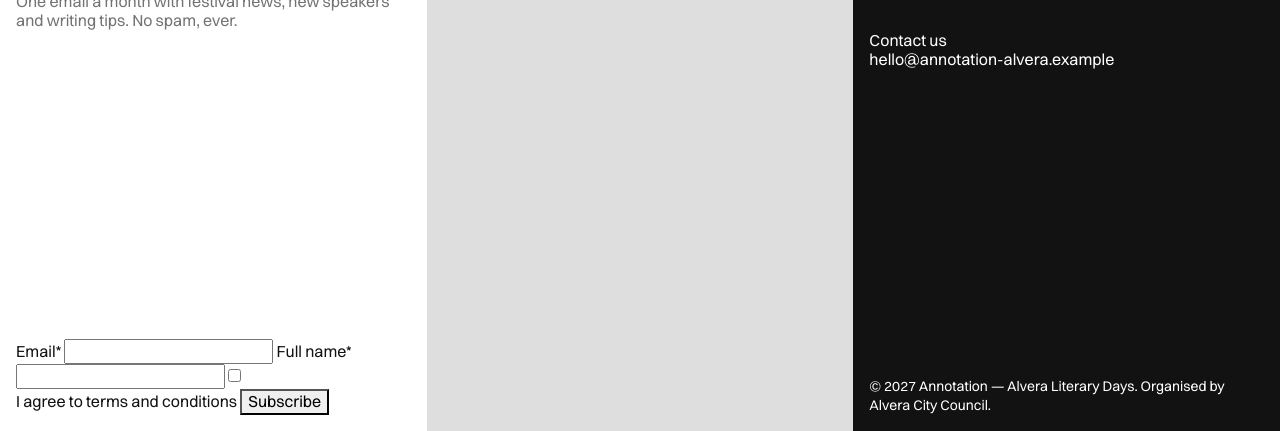
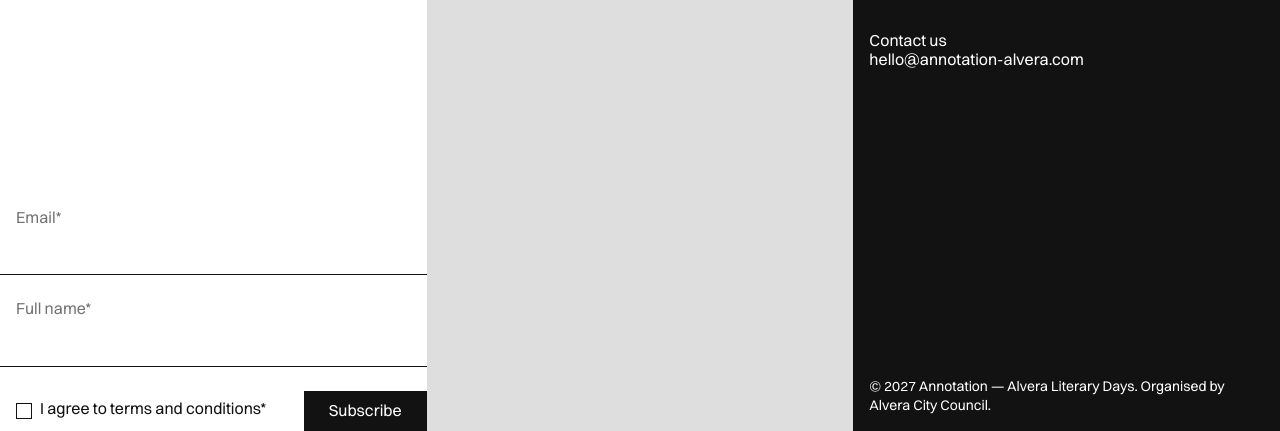
Before and after one commit to lcaballerogar/uoc-hcss-2-pec2, a website built with Parcel: page src/index.html in a window 1280 px wide. Shown: the part 475-906 px from the top of the page. Built offline with nearby package versions, Linux system fonts and the light colour scheme.

Commit message:
feat: add newsletter form with Bootstrap forms

```diff
--- a/src/assets/styles/components/_footer.scss
+++ b/src/assets/styles/components/_footer.scss
@@ -21,6 +21,9 @@
  * 4. Neutral 950 is too dark for the default focus outline (1.61:1).
  * 5. Contact sits in the middle of the free space, as in the design.
  * 6. Links take the color of their column (white on the dark one).
+ * 7. Only the text is inset. The form reaches the edges of the column, as
+ *    in the design: field lines span its full width and the button sits in
+ *    the bottom right corner.
  */
 
 .c-footer {
@@ -36,14 +39,16 @@
 .c-footer__newsletter {
   display: flex;
   flex-direction: column;
-  padding: variables.$spacing-footer;
+  padding-block-start: variables.$spacing-footer; /* [7] */
 }
 
 .c-footer__title {
+  padding-inline: variables.$spacing-footer; /* [7] */
   margin-block-start: auto; /* [2] */
 }
 
 .c-footer__intro {
+  padding-inline: variables.$spacing-footer; /* [7] */
   margin-block-end: auto; /* [2] */
 }
 
--- /dev/null
+++ b/src/assets/styles/components/_newsletter.scss
@@ -0,0 +1,61 @@
+/*------------------------------------*\
+  #NEWSLETTER
+\*------------------------------------*/
+
+@use "../settings/variables";
+
+/**
+ * Newsletter sign-up form, built on Bootstrap's forms and buttons.
+ * Bootstrap classes give the base styles and behaviour of the controls;
+ * c-newsletter classes adapt them to the design.
+ *
+ * 1. Fields are underlined, not boxed: only the bottom border remains.
+ *    Bootstrap has a single variable for all four borders, so the change
+ *    is made here.
+ * 2. Labels and inputs share the same inset, so their text lines up.
+ * 3. Same box as the header controls: 40px minimum height.
+ * 4. The button sits in the bottom right corner of the column.
+ * 5. Minimum space above the form when its container leaves no free space.
+ */
+
+.c-newsletter {
+  margin-block-start: variables.$spacing-m; /* [5] */
+}
+
+.c-newsletter__field {
+  margin-block-end: variables.$spacing-m;
+}
+
+.c-newsletter__label {
+  padding-inline: variables.$spacing-footer; /* [2] */
+}
+
+.c-newsletter__input {
+  min-block-size: variables.$size-control-min-height; /* [3] */
+  padding-inline: variables.$spacing-footer; /* [2] */
+  border-color: variables.$color-text-primary;
+  border-width: 0 0 1.5px; /* [1] */
+}
+
+.c-newsletter__actions {
+  display: flex;
+  flex-wrap: wrap;
+  gap: variables.$spacing-s;
+  align-items: center;
+  justify-content: space-between;
+}
+
+.c-newsletter__terms {
+  margin-block-end: 0;
+  margin-inline-start: variables.$spacing-footer; /* [2] */
+}
+
+.c-newsletter__submit {
+  display: flex;
+  align-items: center;
+  min-block-size: variables.$size-control-min-height; /* [3] */
+  padding-block: variables.$spacing-control-block;
+  padding-inline: variables.$spacing-control-inline;
+  margin-inline-start: auto; /* [4] */
+  line-height: variables.$line-height-tight;
+}
--- a/src/assets/styles/main.scss
+++ b/src/assets/styles/main.scss
@@ -42,6 +42,7 @@
  * COMPONENTS
  * Header...............Site header and main navigation (Bootstrap navbar).
  * Footer...............Site footer and its components.
+ * Newsletter...........Newsletter sign-up form (Bootstrap forms and buttons).
  *
  * UTILITIES
  * (none yet)
@@ -119,4 +120,5 @@
 @layer components {
   @include meta.load-css("components/header");
   @include meta.load-css("components/footer");
+  @include meta.load-css("components/newsletter");
 }
--- a/src/assets/styles/settings/_bootstrap-config.scss
+++ b/src/assets/styles/settings/_bootstrap-config.scss
@@ -19,11 +19,17 @@
  * 6. Breakpoints come from the design tokens, so the project and Bootstrap
  *    share one source. In rem, media queries also respond to the font size
  *    the user sets in the browser.
+ * 7. "dark" is the project's darkest neutral, used by the newsletter
+ *    button (.btn-dark).
+ * 8. Form labels in secondary text, as in the designs.
+ * 9. Bootstrap's default checkbox border is a translucent grey (about
+ *    1.4:1 on white). WCAG 1.4.11 asks for 3:1 on form controls.
  */
 
 $config: (
   "enable-rounded": false, /* [1] */
   "primary": variables.$color-blue-800, /* [2] */
+  "dark": variables.$color-neutral-950, /* [7] */
   "font-family-sans-serif": variables.$font-family-sans,
   "body-color": variables.$color-text-primary,
   "body-bg": variables.$color-background-primary,
@@ -31,6 +37,8 @@ $config: (
   "focus-ring-width": 0, /* [3] */
   "nav-link-focus-box-shadow": none, /* [3] */
   "navbar-padding-y": 0, /* [5] */
+  "form-label-color": variables.$color-text-secondary, /* [8] */
+  "form-check-input-border": 1px solid variables.$color-text-primary, /* [9] */
   "navbar-light-color": variables.$color-text-primary, /* [4] */
   "navbar-light-hover-color": variables.$color-text-primary, /* [4] */
   "navbar-light-active-color": variables.$color-text-primary, /* [4] */
--- a/src/views/footer.html
+++ b/src/views/footer.html
@@ -3,17 +3,25 @@
     <h2 class="c-footer__title" id="newsletter-title">Stay in the margins</h2>
     <p class="c-footer__intro">One email a month with festival news, new speakers and writing tips. No spam, ever.</p>
 
-    <form action="#" method="post">
-      <label for="newsletter-email">Email*</label>
-      <input type="email" id="newsletter-email" name="email" autocomplete="email" required />
+    <form class="c-newsletter" action="#" method="post">
+      <div class="c-newsletter__field">
+        <label class="c-newsletter__label form-label" for="newsletter-email">Email*</label>
+        <input class="c-newsletter__input form-control" type="email" id="newsletter-email" name="email" autocomplete="email" required />
+      </div>
 
-      <label for="newsletter-name">Full name*</label>
-      <input type="text" id="newsletter-name" name="name" autocomplete="name" required />
+      <div class="c-newsletter__field">
+        <label class="c-newsletter__label form-label" for="newsletter-name">Full name*</label>
+        <input class="c-newsletter__input form-control" type="text" id="newsletter-name" name="name" autocomplete="name" required />
+      </div>
 
-      <input type="checkbox" id="newsletter-terms" name="terms" required />
-      <label for="newsletter-terms">I agree to terms and conditions</label>
+      <div class="c-newsletter__actions">
+        <div class="c-newsletter__terms form-check">
+          <input class="form-check-input" type="checkbox" id="newsletter-terms" name="terms" required />
+          <label class="form-check-label" for="newsletter-terms">I agree to terms and conditions*</label>
+        </div>
 
-      <button type="submit">Subscribe</button>
+        <button class="c-newsletter__submit btn btn-dark" type="submit">Subscribe</button>
+      </div>
     </form>
   </section>
 
@@ -37,7 +45,7 @@
 
     <address class="c-footer__contact">
       Contact us<br />
-      <a class="c-footer__link" href="mailto:hello@annotation-alvera.example">hello@annotation-alvera.example</a>
+      <a class="c-footer__link" href="mailto:hello@annotation-alvera.com">hello@annotation-alvera.com</a>
     </address>
 
     <p class="c-footer__legal"><small>&copy; 2027 Annotation — Alvera Literary Days. Organised by Alvera City Council.</small></p>
```
